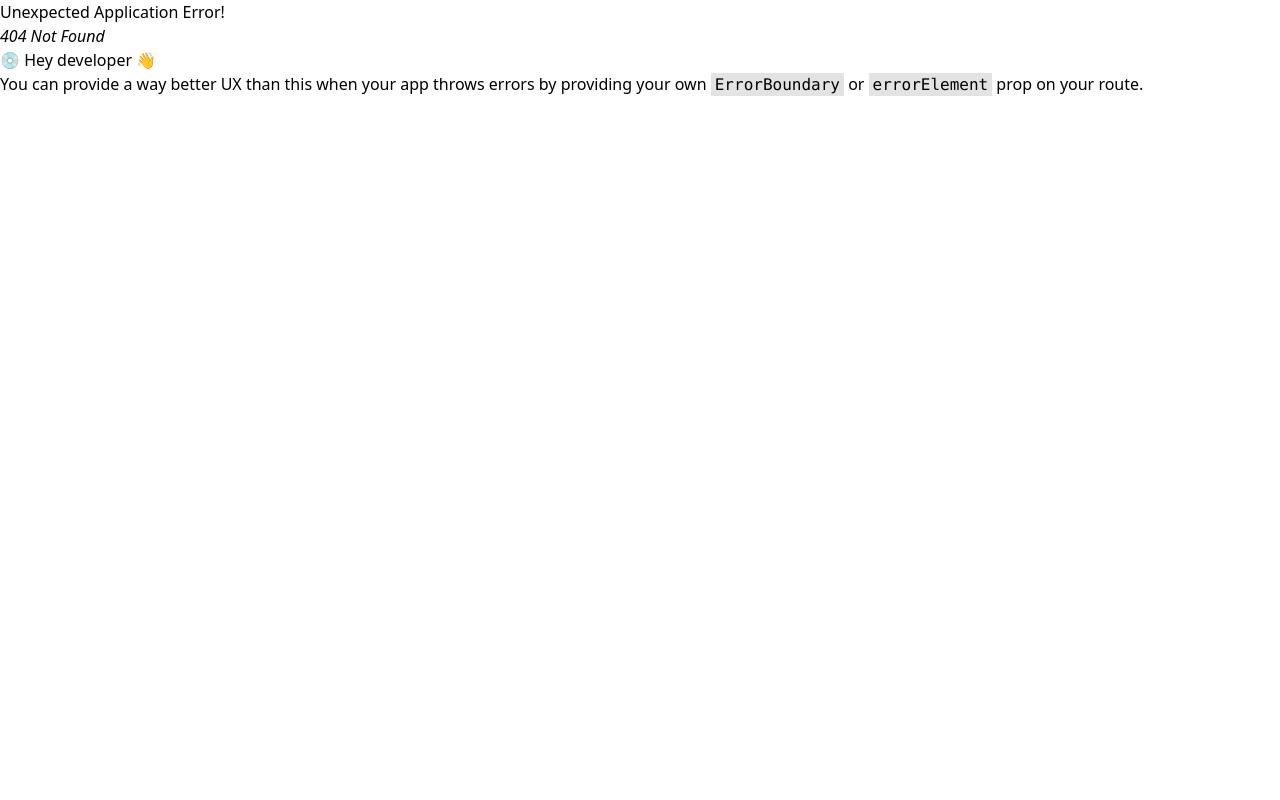
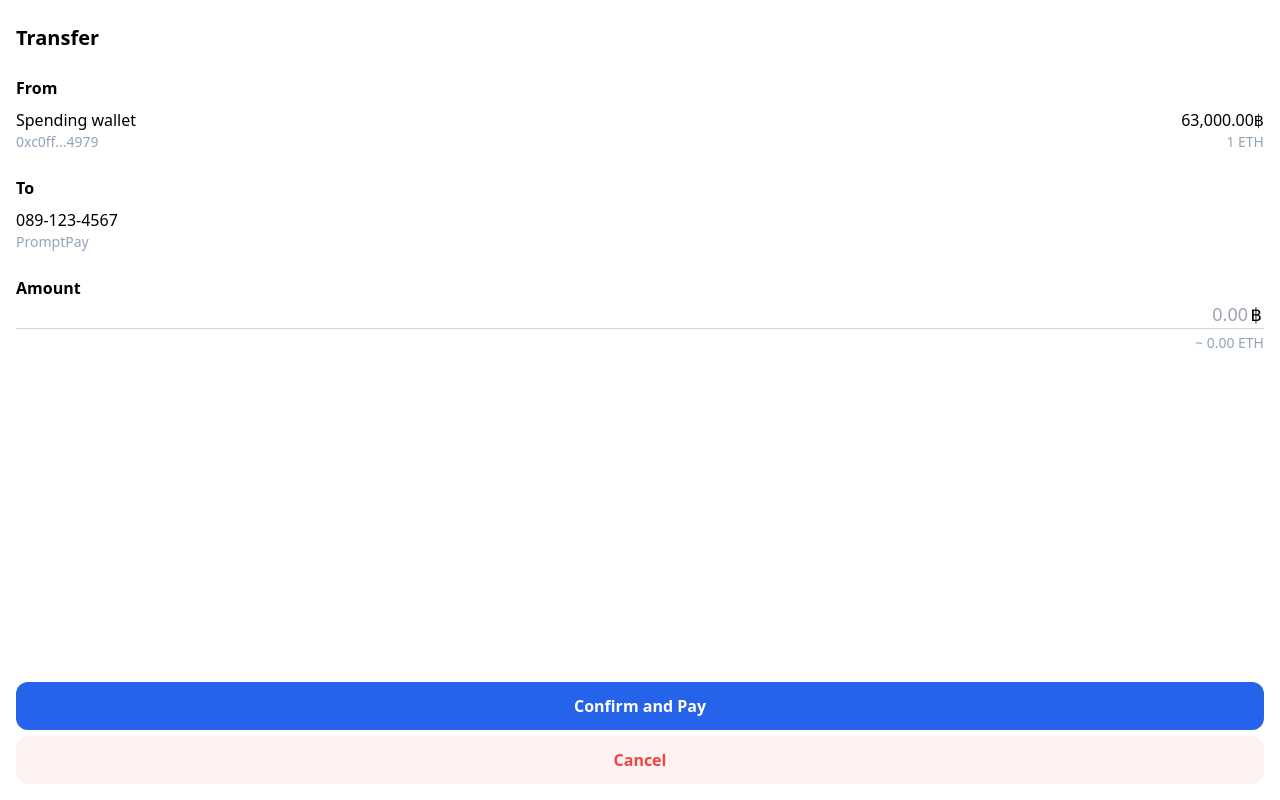
Before and after one commit to palm11695/on-chain-prompt-pay, a React (Vite) app in the folder apps/interface/: page /transfer in a window 1280 px wide. Before the commit this address had no page. Built offline with nearby package versions, Linux system fonts and the light colour scheme.

Commit message:
feat: transfer page

```diff
--- a/apps/interface/src/components/Button.tsx
+++ b/apps/interface/src/components/Button.tsx
@@ -2,13 +2,21 @@ import { PropsWithChildren } from 'react'
 
 type Props = PropsWithChildren<{
   onClick?: () => void
-  variant?: 'primary' | 'secondary'
+  variant?: 'primary' | 'secondary' | 'danger'
 }>
 
 const Button = ({ children, variant }: Props) => {
   if (variant === 'secondary') {
     return (
       <button className="w-full rounded-xl bg-blue-200 py-3 font-semibold text-blue-600">
+        {children}
+      </button>
+    )
+  }
+
+  if (variant === 'danger') {
+    return (
+      <button className="w-full rounded-xl bg-red-50 py-3 font-semibold text-red-500">
         {children}
       </button>
     )
--- /dev/null
+++ b/apps/interface/src/pages/Transfer/TransferPage.tsx
@@ -0,0 +1,58 @@
+import Button from '../../components/Button'
+import Container from '../../components/Container'
+
+const TransferPage = () => {
+  return (
+    <Container>
+      <div className="text-xl font-semibold">Transfer</div>
+
+      <div className="h-6" />
+
+      <div className="font-semibold">From</div>
+      <div className="h-2" />
+      <div className="flex items-center justify-between">
+        <div>
+          <div>Spending wallet</div>
+          <div className="text-sm text-slate-400">0xc0ff...4979</div>
+        </div>
+        <div className="text-right">
+          <div>63,000.00฿</div>
+          <div className="text-sm text-slate-400">1 ETH</div>
+        </div>
+      </div>
+
+      <div className="h-6" />
+
+      <div className="font-semibold">To</div>
+      <div className="h-2" />
+      <div className="flex items-center justify-between">
+        <div>
+          <div>089-123-4567</div>
+          <div className="text-sm text-slate-400">PromptPay</div>
+        </div>
+      </div>
+
+      <div className="h-6" />
+
+      <div className="font-semibold">Amount</div>
+      <div className="relative border-b border-slate-300 focus-within:border-blue-400">
+        <input
+          className="w-full bg-transparent pr-4 text-right text-lg outline-none"
+          placeholder="0.00"
+        />
+        <div className="pointer-events-none absolute inset-y-0 right-0 flex items-center pr-0.5 text-lg">
+          ฿
+        </div>
+      </div>
+      <div className="h-1" />
+      <div className="w-full text-right text-sm text-slate-400">~ 0.00 ETH</div>
+
+      <div className="fixed bottom-0 left-0 flex w-full flex-col gap-y-1.5 px-4 pb-4">
+        <Button>Confirm and Pay</Button>
+        <Button variant="danger">Cancel</Button>
+      </div>
+    </Container>
+  )
+}
+
+export default TransferPage
--- a/apps/interface/src/router.tsx
+++ b/apps/interface/src/router.tsx
@@ -3,6 +3,7 @@ import { Home } from './pages/Home/Home'
 import { ConnectWalletPage } from './pages/ConnectWalletPage'
 import CreateSpendingWallet from './pages/CreateSpendingWallet/CreateSpendingWallet'
 import TopUpSpendingWallet from './pages/TopUpSpendingWallet/TopUpSpendingWallet'
+import TransferPage from './pages/Transfer/TransferPage'
 
 const router = createBrowserRouter([
   {
@@ -21,6 +22,10 @@ const router = createBrowserRouter([
     path: '/topup-spending-wallet',
     element: <TopUpSpendingWallet />,
   },
+  {
+    path: '/transfer',
+    element: <TransferPage />,
+  },
 ])
 
 export default router
```
